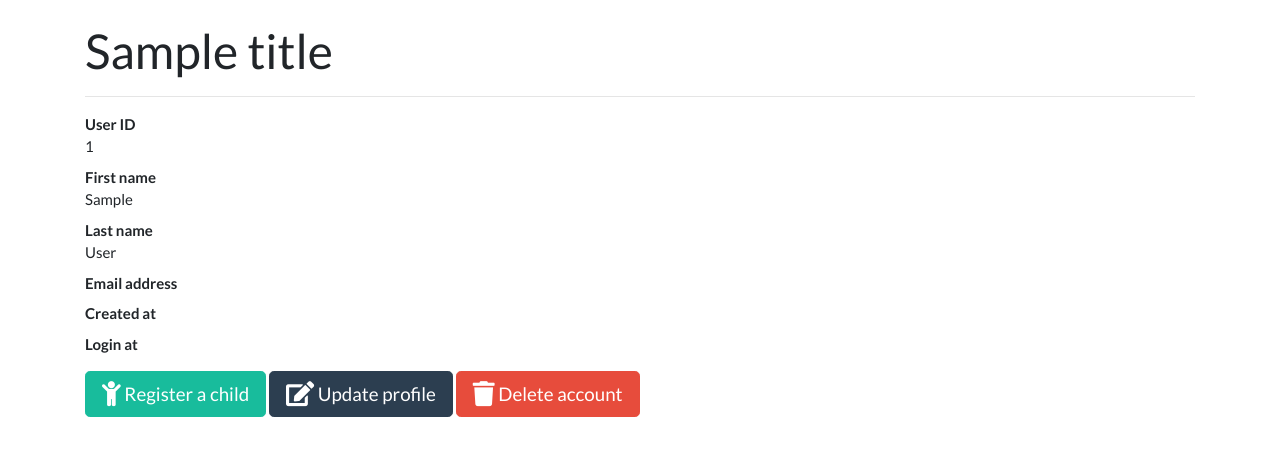
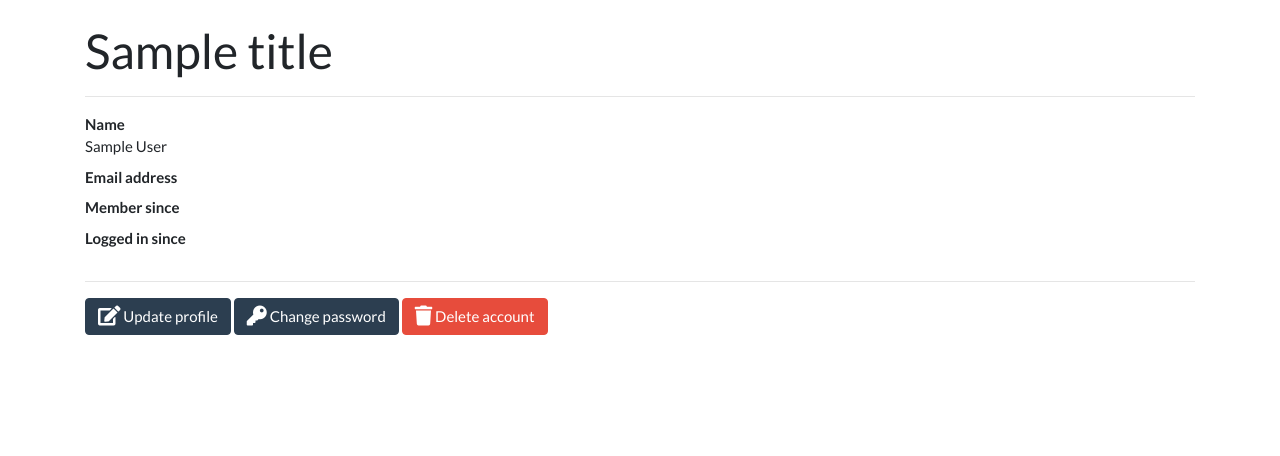
Before and after one commit to MashSoftware/diary-ui, a Flask app: template app/templates/user.html in a window 1280 px wide. Shown: the part 71-527 px from the top of the page. Run offline with Flask 2, Linux system fonts and the light colour scheme; the visitor is signed in with stand-in values (Sample User, id 1); the template is opened without the code that fills it: most values are stand-ins (such as "Sample title", 1, 10 or a date in 2020); data that the repository does not hold is empty; some libraries are stand-ins or nearby versions.

Commit message:
slim down user profile page

```diff
--- a/app/templates/user.html
+++ b/app/templates/user.html
@@ -3,49 +3,33 @@
 <div class="row">
     <div class="col">
         <dl>
-            <dt>User ID</dt>
-            <dd>{{ current_user.id }}</dd>
-
-            <dt>First name</dt>
-            <dd>{{ current_user.first_name }}</dd>
-
-            <dt>Last name</dt>
-            <dd>{{ current_user.last_name }}</dd>
+            <dt>Name</dt>
+            <dd>{{ current_user.first_name }} {{ current_user.last_name }}</dd>
 
             <dt>Email address</dt>
             <dd>{{ current_user.email_address }}</dd>
 
-            <dt>Created at</dt>
+            <dt>Member since</dt>
             <dd>{{ current_user.created_at }}</dd>
 
-            {% if current_user.updated_at %}
-            <dt>Updated at</dt>
-            <dd>{{ current_user.updated_at }}</dd>
-            {% endif %}
-
-            {% if current_user.activated_at %}
-            <dt>Activated at</dt>
-            <dd>{{ current_user.activated_at }}</dd>
-            {% endif %}
-
-            <dt>Login at</dt>
+            <dt>Logged in since</dt>
             <dd>{{ current_user.login_at }}</dd>
 
-            {% if current_user.childen %}
-            <dt>Children</dt>
-            {% for child in current_user.children %}
-            <dd>{{ child }}</dd>
-            {% endfor %}
+            {% if current_user.updated_at %}
+            <dt>Last updated profile</dt>
+            <dd>{{ current_user.updated_at }}</dd>
             {% endif %}
         </dl>
     </div>
 </div>
 <div class="row">
     <div class="col">
-        <a class="btn btn-success btn-lg" href="{{ url_for('register_child') }}" role="button"><i class="fas fa-child fa-lg"></i> Register a child</a>
-        <a class="btn btn-primary btn-lg" href="{{ url_for('edit_user', id=current_user.id) }}" role="button"><i class="fas fa-edit fa-lg"></i>
+        <hr>
+        <a class="btn btn-primary" href="{{ url_for('edit_user', id=current_user.id) }}" role="button"><i class="fas fa-edit fa-lg"></i>
             Update profile</a>
-        <button type="button" class="btn btn-danger btn-lg" data-toggle="modal" data-target="#deleteModal"><i class="fas fa-trash fa-lg"></i>
+        <a class="btn btn-primary" href="{{ url_for('change_password', id=current_user.id) }}" role="button"><i class="fas fa-key fa-lg"></i>
+            Change password</a>
+        <button type="button" class="btn btn-danger" data-toggle="modal" data-target="#deleteModal"><i class="fas fa-trash fa-lg"></i>
             Delete account</button>
     </div>
 </div>
@@ -70,7 +54,7 @@
             <div class="modal-footer">
                 <button type="button" class="btn btn-secondary btn-lg" data-dismiss="modal">Cancel</button>
                 <a class="btn btn-danger btn-lg" href="{{ url_for('delete_user', id=current_user.id) }}" role="button"><i
-                        class="fas fa-trash fa-lg"></i> I understand, please delete my account</a>
+                        class="fas fa-trash fa-lg"></i> Delete</a>
             </div>
         </div>
     </div>
```
